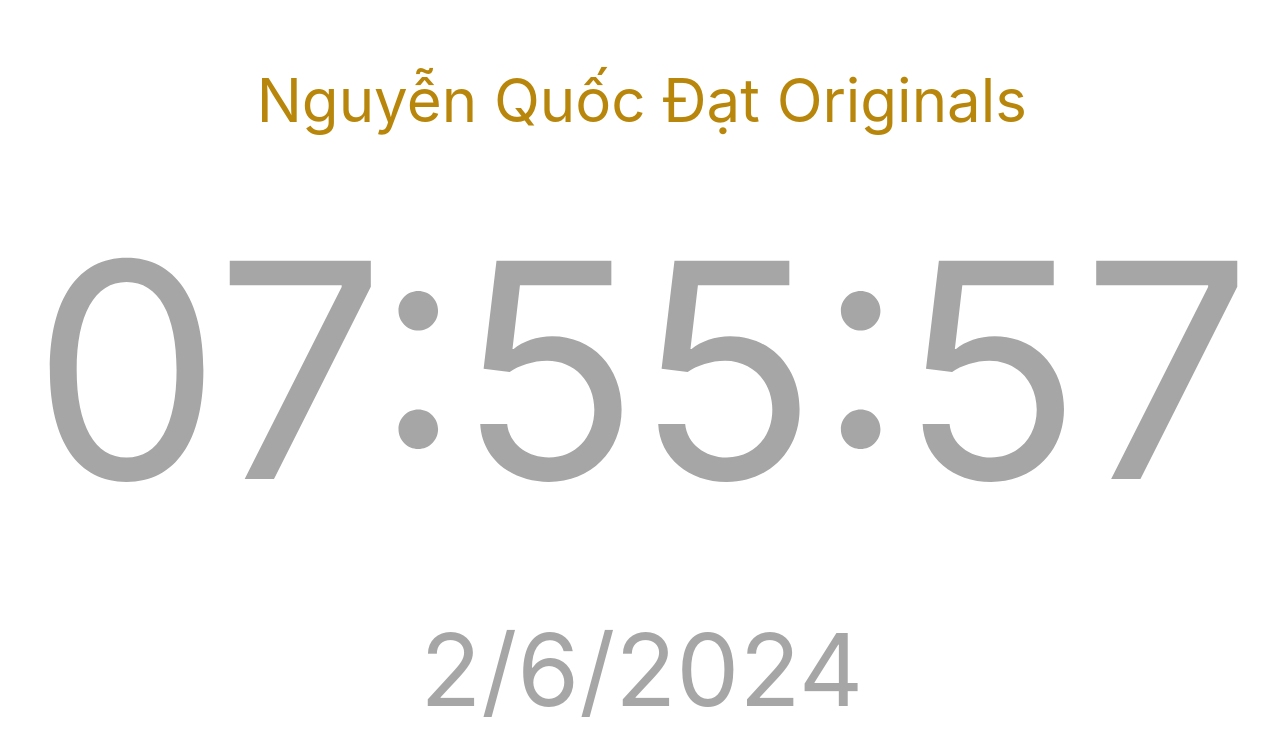
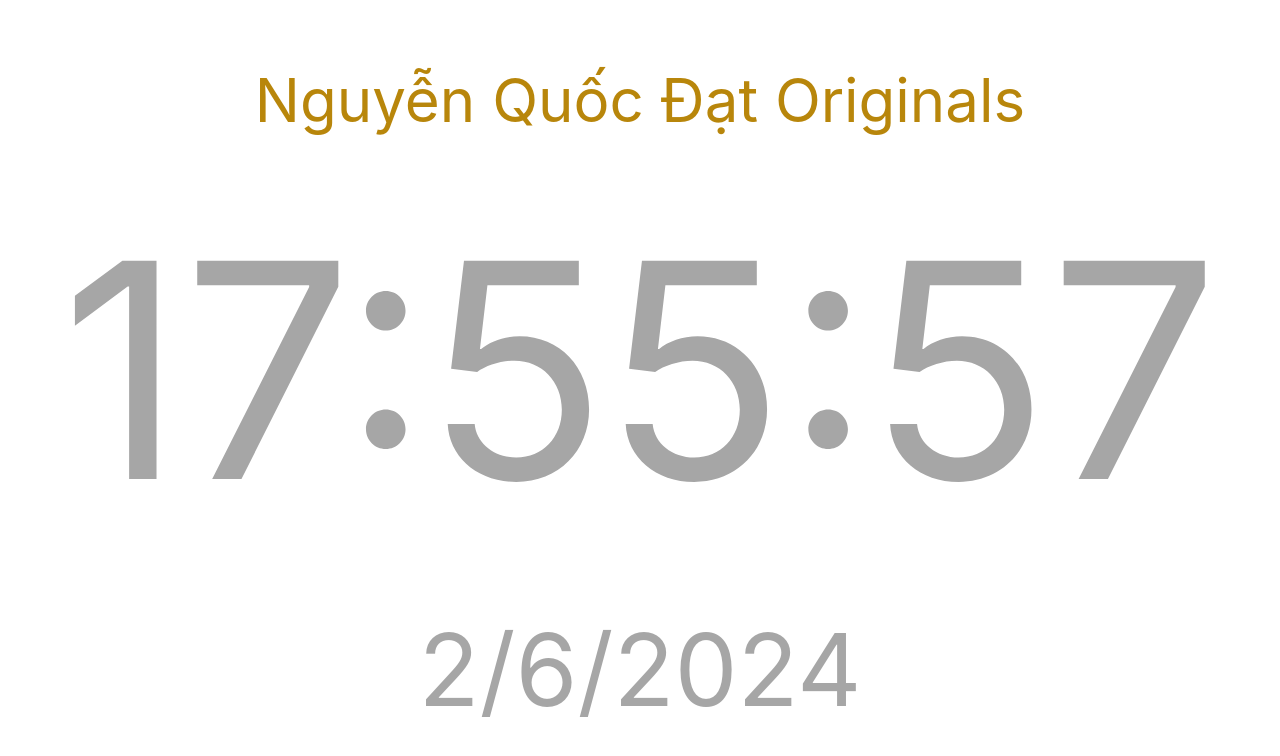
Before and after one commit to NguyenQuocDatOriginals/Clock-of-Nguyen-Quoc-Dat-Originals, a React (Vite) app: page / in a window 1280 px wide. Shown: the top 756 px of the page. Built offline with nearby package versions, Linux system fonts and the light colour scheme.

Commit message:
Istanbul (Turkiye) time, Vietnamese date

```diff
--- a/src/clock.tsx
+++ b/src/clock.tsx
@@ -13,7 +13,7 @@ const Clock: React.FC = () => {
   }, []);
 
     const formatTime = (date: Date) => {
-      return date.toLocaleTimeString('en-CA', { timeZone: 'America/Vancouver', hour12: false });
+      return date.toLocaleTimeString('tr-TR', { timeZone: 'Europe/Istanbul', hour12: false });
     };
 
     const formatDate = (date: Date) => {
```
